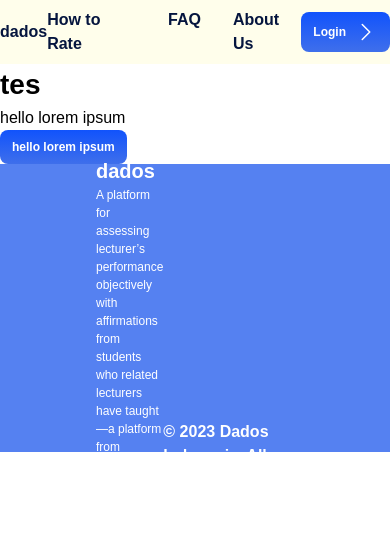
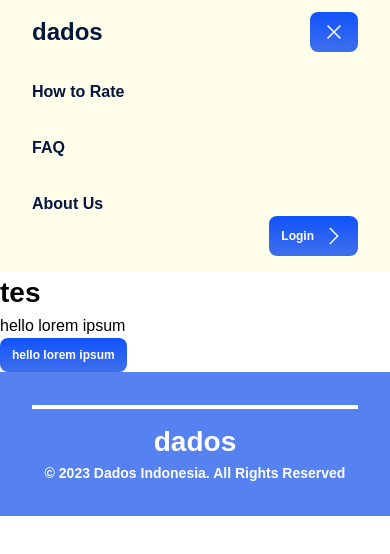
Before and after one commit to dados-id/dados-fe, a Next.js app: page / in a window 390 px wide. Shown: the top 554 px of the page. Built offline with nearby package versions, Linux system fonts and the light colour scheme.

Commit message:
responsive navbar

```diff
--- a/components/Footer/Footer.tsx
+++ b/components/Footer/Footer.tsx
@@ -2,9 +2,10 @@ import { Body, Header } from "@components"
 
 export const Footer = () => {
   return (
-    <div className="w-full h-72 bg-cobalt flex flex-col justify-center px-24">
-      <div className="bg-white h-1.5"></div>
-      <div className="flex flex-row justify-between items-end text-white mt-8">
+    <div className="w-full h-36 tablet:h-72 bg-cobalt flex flex-col justify-center px-8 tablet:px-24">
+      <div className="bg-white mobile:h-1 tablet:h-1.5"></div>
+      {/* Desktop and Tablet */}
+      <div className="hidden tablet:flex flex-row justify-between items-end text-white mt-8">
         {/* Left part */}
         <div className="w-1/2 ">
           <Header preset="h3">dados</Header>
@@ -15,7 +16,15 @@ export const Footer = () => {
           <Header preset="h5">© 2023 Dados Indonesia. All Rights Reserved</Header>
         </div>
       </div>
+      {/* Mobile */}
+      <div className="flex tablet:hidden flex-row justify-center items-center text-white mt-3">
+        {/* Left part */}
+        <div className="flex flex-col items-center ">
+          <Header preset="h1">dados</Header>
+          <Header preset="h6" className="text-center">© 2023 Dados Indonesia. All Rights Reserved</Header>
 
+        </div>
+      </div>
     </div>
   );
 };
--- a/components/Navbar/Navbar.tsx
+++ b/components/Navbar/Navbar.tsx
@@ -1,9 +1,44 @@
 import Link from "next/link";
 import { Header, Body, Button } from "@components"
+import { useState } from "react";
 
 export const Navbar = () => {
-  return(
-    <div className="h-16 w-full bg-whipcream text-mariana flex flex-row items-center justify-around">
+  const [menuOpen, setMenuOpen] = useState(false);
+
+  return (
+    <>
+      {/* Desktop */}
+      <div className="mobile:hidden tablet:hidden desktop:flex h-16 w-full bg-whipcream text-mariana flex-row items-center justify-between px-32">
+        {/* Logo */}
+        <div className="flex flex-row gap-12">
+          <Header preset="h5" >dados</Header>
+          {/* Nav */}
+          <nav className="flex flex-row gap-8">
+            <Header preset="h5"><Link href="/howto">How to Rate</Link></Header>
+            <Header preset="h5"><Link href="/faq">FAQ</Link></Header>
+            <Header preset="h5"><Link href="/about">About Us</Link></Header>
+          </nav>
+        </div>
+
+        {/* User */}
+        <div>
+          <Button
+            preset="primary"
+            className="flex flex-row"
+            rightIcon={
+              <svg xmlns="http://www.w3.org/2000/svg" fill="none" viewBox="0 0 24 24" stroke-width="1.5" stroke="currentColor" className="w-6 h-6">
+                <path stroke-linecap="round" stroke-linejoin="round" d="M8.25 4.5l7.5 7.5-7.5 7.5" />
+              </svg>
+
+            }
+          >
+            Login
+
+          </Button>
+        </div>
+      </div>
+      {/* Tablet */}
+      <div className="mobile:hidden tablet:flex desktop:hidden h-16 w-full bg-whipcream text-mariana flex-row items-center justify-around">
         {/* Logo */}
         <div>
           <Header preset="h5" >dados</Header>
@@ -31,5 +66,68 @@ export const Navbar = () => {
           </Button>
         </div>
       </div>
+      {/* Mobile */}
+      <div className="mobile:flex tablet:hidden w-full text-mariana flex-col">
+        <div className="bg-whipcream h-16 w-full flex flex-row items-center justify-between px-8">
+          {/* Logo */}
+          <div>
+            <Header preset="h2" >dados</Header>
+          </div>
+          {/* User */}
+          <div>
+            <Button
+              preset="primary"
+              className="flex flex-row"
+              onClick={() => setMenuOpen(!menuOpen)}
+            >
+              { menuOpen ?
+                (
+                <svg xmlns="http://www.w3.org/2000/svg" fill="none" viewBox="0 0 24 24" stroke-width="1.5" stroke="currentColor" className="w-6 h-6">
+                  <path stroke-linecap="round" stroke-linejoin="round" d="M3.75 6.75h16.5M3.75 12h16.5m-16.5 5.25h16.5" />
+                </svg>
+                )
+                :
+                (
+                <svg xmlns="http://www.w3.org/2000/svg" fill="none" viewBox="0 0 24 24" stroke-width="1.5" stroke="currentColor" className="w-6 h-6">
+                  <path stroke-linecap="round" stroke-linejoin="round" d="M6 18L18 6M6 6l12 12" />
+                </svg>
                 )
               }
+
+
+            </Button>
+
+          </div>
+        </div>
+        <div className={`${menuOpen ? 'h-0 opacity-0': 'opacity-100 py-4'}
+           transition-height ease-in-out duration-500 px-8 bg-whipcream`}
+          >
+          <nav className="flex flex-col gap-8">
+            <Header preset="h5"><Link href="/howto">How to Rate</Link></Header>
+            <Header preset="h5"><Link href="/faq">FAQ</Link></Header>
+            <Header preset="h5"><Link href="/about">About Us</Link></Header>
+          </nav>
+          {/* User */}
+          <div className="flex justify-end">
+            <Button
+              preset="primary"
+              padding=""
+              className="flex flex-row "
+              rightIcon={
+                <svg xmlns="http://www.w3.org/2000/svg" fill="none" viewBox="0 0 24 24" stroke-width="1.5" stroke="currentColor" className="w-6 h-6">
+                  <path stroke-linecap="round" stroke-linejoin="round" d="M8.25 4.5l7.5 7.5-7.5 7.5" />
+                </svg>
+
+              }
+            >
+              Login
+
+            </Button>
+          </div>
+        </div>
+      </div>
+
+
+    </>
+  )
+}
```
Lines whose indentation alone changed are shown as unchanged.
